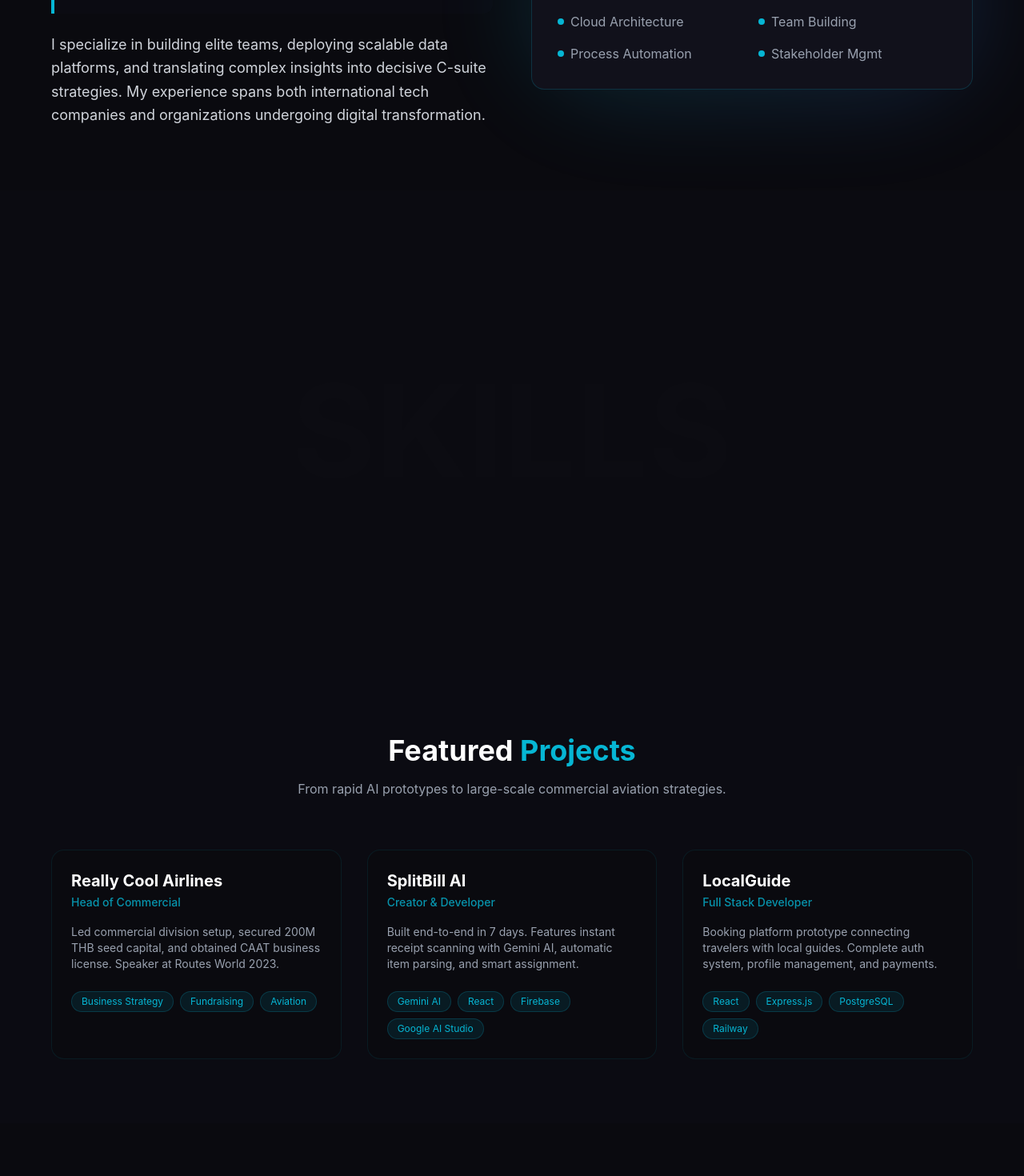
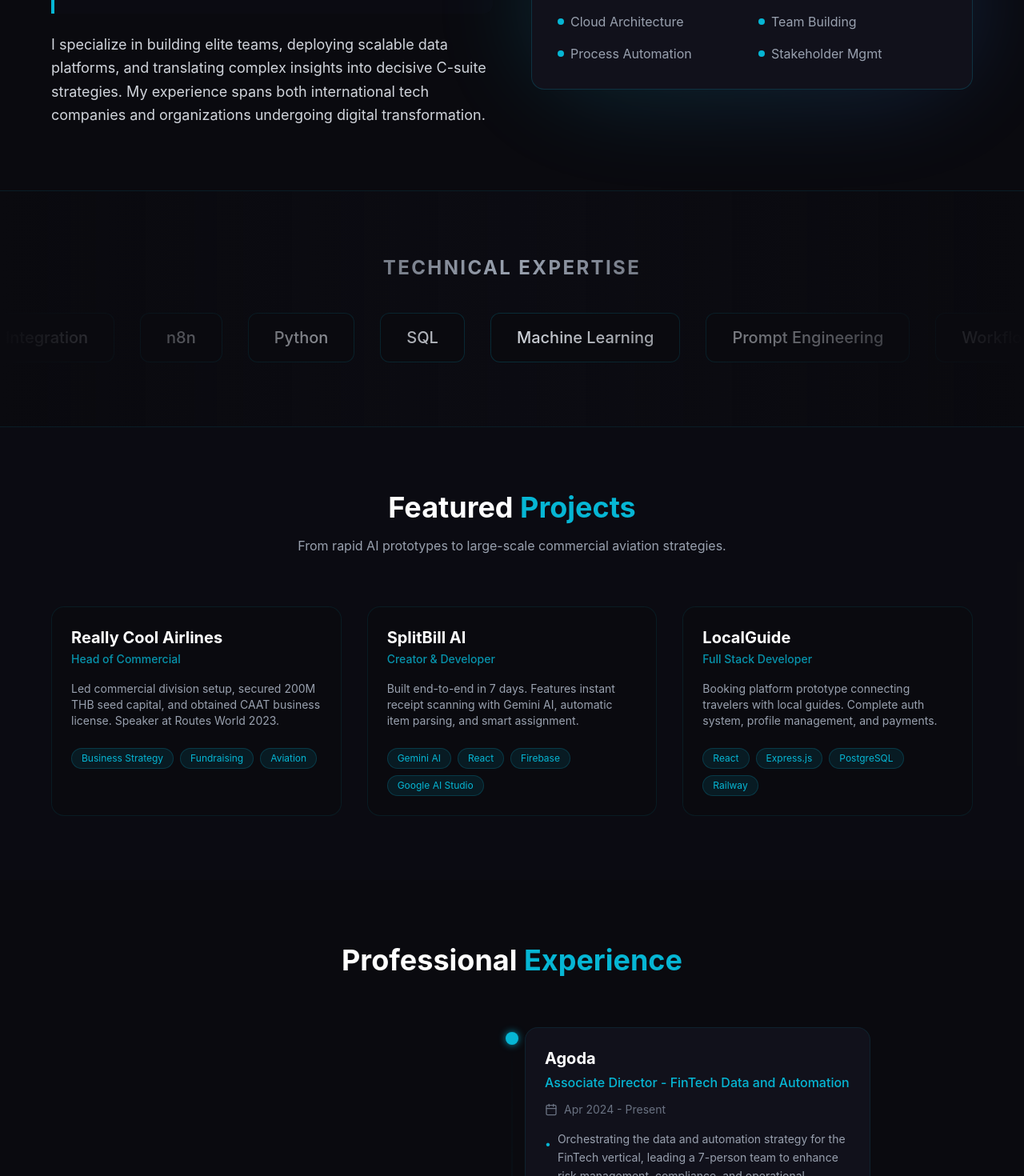
Before and after one commit to wutcharinth/Wutcharin, a React (Vite) app: page / in a window 1280 px wide. Shown: the part 1330-2800 px from the top of the page at 80% size. Built offline with nearby package versions, Linux system fonts and the light colour scheme; no server answers.

Commit message:
Update: Skills list and LocalGuide link

```diff
--- a/src/App.tsx
+++ b/src/App.tsx
@@ -1,6 +1,6 @@
 import { useEffect } from 'react';
 import Lenis from 'lenis';
-import { Canvas } from '@react-three/fiber';
+
 import Background3D from './components/Background3D';
 import Header from './components/Header';
 import Hero from './components/Hero';
@@ -8,7 +8,7 @@
 import Projects from './components/Projects';
 import Experience from './components/Experience';
 import Contact from './components/Contact';
-import SkillsCloud from './components/SkillsCloud';
+import SkillsMarquee from './components/SkillsMarquee';
 
 function App() {
   useEffect(() => {
@@ -31,18 +31,7 @@
         <Hero />
         <ExecutiveProfile />
 
-        {/* Skills Cloud Section */}
-        <section className="h-[600px] w-full relative flex items-center justify-center bg-dark-lighter/20">
-          <div className="absolute inset-0 flex items-center justify-center pointer-events-none z-0 opacity-20">
-            <h2 className="text-[10rem] font-bold text-white/5">SKILLS</h2>
-          </div>
-          <div className="w-full h-full max-w-4xl mx-auto z-10">
-            <Canvas dpr={[1, 2]} camera={{ position: [0, 0, 35], fov: 90 }}>
-              <fog attach="fog" args={['#202025', 0, 80]} />
-              <SkillsCloud />
-            </Canvas>
-          </div>
-        </section>
+        <SkillsMarquee />
 
         <Projects />
         <Experience />
--- a/src/components/Background3D.tsx
+++ b/src/components/Background3D.tsx
@@ -5,12 +5,13 @@
 
 function Stars(props: any) {
     const ref = useRef<any>(null);
-    const sphere = useMemo(() => random.inSphere(new Float32Array(6000), { radius: 1.2 }), []);
+    // Increased radius for more spread, fewer particles for cleaner look
+    const sphere = useMemo(() => random.inSphere(new Float32Array(3000), { radius: 2.5 }), []);
 
     useFrame((_state, delta) => {
         if (ref.current) {
-            ref.current.rotation.x -= delta / 15;
-            ref.current.rotation.y -= delta / 20;
+            ref.current.rotation.x -= delta / 20;
+            ref.current.rotation.y -= delta / 25;
         }
     });
 
@@ -20,10 +21,11 @@
                 <PointMaterial
                     transparent
                     color="#06b6d4"
-                    size={0.003}
+                    size={0.004} // Slightly larger but sharper
                     sizeAttenuation={true}
                     depthWrite={false}
-                    opacity={0.8}
+                    opacity={1} // Full opacity for sharpness
+                    toneMapped={false}
                 />
             </Points>
         </group>
@@ -33,7 +35,8 @@
 export default function Background3D() {
     return (
         <div className="fixed inset-0 -z-10 bg-dark">
-            <div className="absolute inset-0 bg-gradient-to-b from-dark via-transparent to-dark z-0 pointer-events-none" />
+            {/* Darker gradient overlay for better text contrast */}
+            <div className="absolute inset-0 bg-gradient-to-b from-dark/90 via-dark/50 to-dark/90 z-0 pointer-events-none" />
             <Canvas camera={{ position: [0, 0, 1] }}>
                 <Stars />
             </Canvas>
--- a/src/components/Experience.tsx
+++ b/src/components/Experience.tsx
@@ -6,31 +6,60 @@
         company: "Agoda",
         role: "Associate Director - FinTech Data and Automation",
         period: "Apr 2024 - Present",
-        desc: "Orchestrating data strategy for FinTech vertical. Leading Finance AI roadmap and driving adoption of advanced analytics."
+        points: [
+            "Orchestrating the data and automation strategy for the FinTech vertical, leading a 7-person team to enhance risk management, compliance, and operational efficiency.",
+            "Leading Finance AI Department Co-creation Roadmap and ideation, driving strategic initiatives that leverage AI to transform financial operations and decision-making processes.",
+            "Delivering comprehensive analytics for Treasury, Tax, Credit Risk, and Collections to drive efficiency gains and resolve upstream data issues.",
+            "Championing adoption of advanced analytics and self-service BI tools to embed data-driven decision-making across the finance organization."
+        ]
     },
     {
         company: "Agoda",
         role: "Associate Director - Supply Analytics",
         period: "Nov 2017 - Apr 2022",
-        desc: "Developed predictive ROI models and architected centralized Supply database. Deployed 100+ Tableau dashboards."
+        points: [
+            "Capitalized on data to drive supply strategy, developing predictive ROI and churn models that significantly grew high-value partnerships and informed C-suite decisions.",
+            "Architected the centralized Supply department database, empowering the organization with enhanced data accessibility and analysis capabilities.",
+            "Designed and deployed over 100 Tableau dashboards, democratizing data for 600+ weekly users and fostering a culture of self-service analytics."
+        ]
     },
     {
         company: "Really Cool Airlines",
         role: "Head of Commercial",
         period: "Apr 2023 - Feb 2024",
-        desc: "Pioneered commercial division, secured 200M THB seed capital, and directed all commercial functions."
+        points: [
+            "Pioneered the airline's commercial division from concept, establishing 6 teams (11 headcount) and securing 200M THB in seed capital by articulating a compelling market entry strategy.",
+            "Directed all commercial functions: Route Planning, Revenue Management, Sales & Distribution, Marketing, and Product Development.",
+            "Led provider selection and negotiation for all key systems, balancing lean startup budgets with critical capabilities."
+        ]
     },
     {
         company: "Thairath Group",
-        role: "Head of Strategic Foresight",
+        role: "Head of Strategic Foresight and Planning",
         period: "Apr 2022 - Apr 2023",
-        desc: "Engineered group-wide data transformation and launched new business units."
+        points: [
+            "Engineered a group-wide data transformation, implementing KPI frameworks and analytics systems that unified strategic priorities across diverse business units.",
+            "Advised on resource allocation, inter-departmental communication, and technology decisions to drive group-level goals.",
+            "Launched a new business unit (Taro Media) by authoring the complete business plan to mitigate content rights risks and capture international revenue streams."
+        ]
     },
     {
         company: "Nok Air",
         role: "Planning Director",
         period: "Oct 2016 - Nov 2017",
-        desc: "Co-architected corporate turnaround leading to 15% increase in aircraft utilization."
+        points: [
+            "Co-architected a successful corporate turnaround by deploying analytical models for network optimization, directly leading to a 15% increase in aircraft utilization and a +3 p.p. YoY gain in cabin factor.",
+            "Authored and presented the comprehensive turnaround strategy to the Board of Directors, lessors, banks, and potential investors, securing critical new investment."
+        ]
+    },
+    {
+        company: "Thai Smile Airways",
+        role: "Corporate Strategy & Planning Manager",
+        period: "Nov 2015 - Oct 2016",
+        points: [
+            "Increased route profitability and expanded market share by directing data-driven network planning and capacity decisions.",
+            "Led successful negotiations with aviation authorities and airports to secure operating permits and optimal slots for new destinations."
+        ]
     }
 ];
 
@@ -77,9 +106,14 @@
                                             {exp.period}
                                         </div>
 
-                                        <p className="text-gray-400 text-sm leading-relaxed">
-                                            {exp.desc}
-                                        </p>
+                                        <ul className="space-y-2">
+                                            {exp.points.map((point, i) => (
+                                                <li key={i} className="text-gray-400 text-sm leading-relaxed flex gap-2">
+                                                    <span className="text-primary mt-1.5">•</span>
+                                                    <span>{point}</span>
+                                                </li>
+                                            ))}
+                                        </ul>
                                     </div>
                                 </div>
                                 <div className="flex-1 hidden md:block" />
--- a/src/components/Projects.tsx
+++ b/src/components/Projects.tsx
@@ -23,7 +23,7 @@
         role: "Full Stack Developer",
         desc: "Booking platform prototype connecting travelers with local guides. Complete auth system, profile management, and payments.",
         tags: ["React", "Express.js", "PostgreSQL", "Railway"],
-        link: "https://web-production-c4714.up.railway.app/",
+        link: "https://web-production-c4714.up.railway.app",
         featured: false
     }
 ];
--- /dev/null
+++ b/src/components/SkillsMarquee.tsx
@@ -0,0 +1,43 @@
+
+import { motion } from 'framer-motion';
+
+const skills = [
+    "AI Agents", "AI Automations", "RAG", "LLM Integration",
+    "n8n", "Python", "SQL", "Machine Learning",
+    "Prompt Engineering", "Workflow Automation", "Data Strategy",
+    "Tableau", "PowerBI", "React", "TypeScript",
+    "Team Leadership", "Strategic Planning", "Google Cloud"
+];
+
+export default function SkillsMarquee() {
+    return (
+        <section className="py-20 bg-dark-lighter/30 border-y border-primary/10 overflow-hidden relative">
+            <div className="absolute inset-0 bg-gradient-to-r from-dark via-transparent to-dark z-10 pointer-events-none" />
+
+            <div className="max-w-7xl mx-auto px-4 mb-10 text-center">
+                <h2 className="text-2xl font-bold text-gray-400 uppercase tracking-widest">Technical Expertise</h2>
+            </div>
+
+            <div className="flex relative">
+                <motion.div
+                    className="flex gap-8 whitespace-nowrap"
+                    animate={{ x: ["0%", "-50%"] }}
+                    transition={{
+                        repeat: Infinity,
+                        ease: "linear",
+                        duration: 40,
+                    }}
+                >
+                    {[...skills, ...skills].map((skill, index) => (
+                        <div
+                            key={index}
+                            className="px-8 py-4 bg-dark border border-primary/20 rounded-xl text-xl font-medium text-gray-300 hover:text-primary hover:border-primary/50 transition-colors cursor-default"
+                        >
+                            {skill}
+                        </div>
+                    ))}
+                </motion.div>
+            </div>
+        </section>
+    );
+}
```
Also changed, not shown: src/components/SkillsCloud.tsx (deleted, +0 -68 lines), 1 other file (tests, documents, lock files or other folders).
